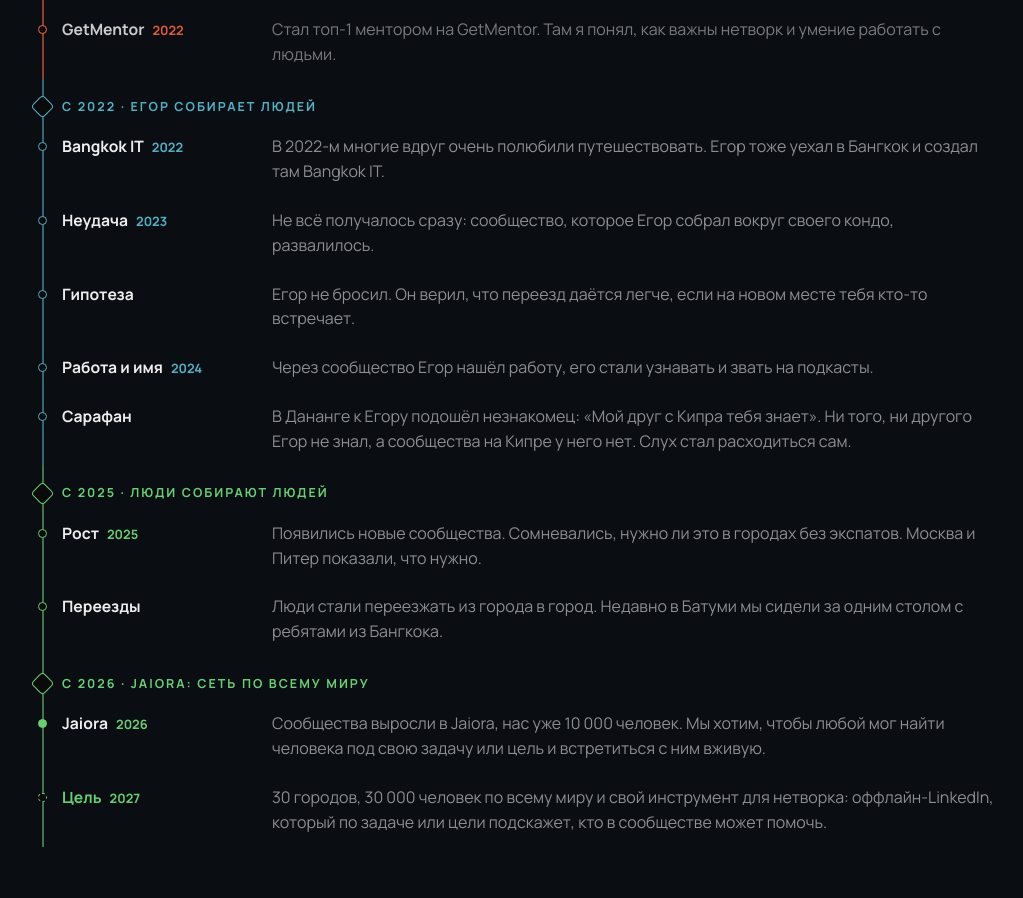
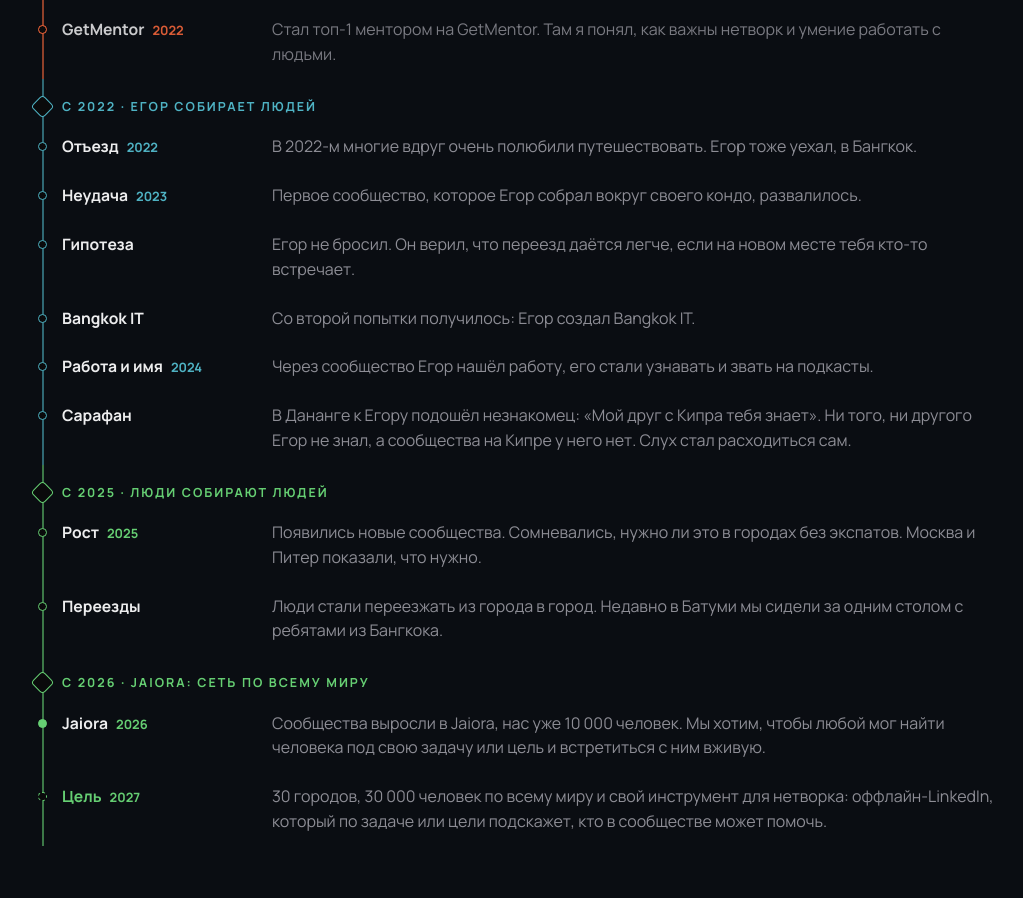
Before and after one commit to esurvanov/urvanov.com, a React (Vite) app: page /jaiora in a window 1280 px wide. Shown: the part 2060-2958 px from the top of the page, without its empty margins (122-1145 px from the left). Built offline with nearby package versions, Linux system fonts and the light colour scheme.

Commit message:
Jaiora: 2022 — отъезд, Bangkok IT после неудачи
Co-Authored-By: Claude Opus 5.5 <noreply@anthropic.com>

```diff
--- a/src/components/JaioraView.tsx
+++ b/src/components/JaioraView.tsx
@@ -17,19 +17,23 @@ const STORY: { title: string; year?: string; text: string; pre?: boolean; phase?
     text: 'Стал топ-1 ментором на GetMentor. Там я понял, как важны нетворк и умение работать с людьми.',
   },
   {
-    title: 'Bangkok IT',
+    title: 'Отъезд',
     year: '2022',
     phase: 'С 2022 · Егор собирает людей',
-    text: 'В 2022-м многие вдруг очень полюбили путешествовать. Егор тоже уехал в Бангкок и создал там Bangkok IT.',
+    text: 'В 2022-м многие вдруг очень полюбили путешествовать. Егор тоже уехал, в Бангкок.',
   },
   {
     title: 'Неудача',
     year: '2023',
-    text: 'Не всё получалось сразу: сообщество, которое Егор собрал вокруг своего кондо, развалилось.',
+    text: 'Первое сообщество, которое Егор собрал вокруг своего кондо, развалилось.',
   },
   {
     title: 'Гипотеза',
     text: 'Егор не бросил. Он верил, что переезд даётся легче, если на новом месте тебя кто-то встречает.',
+  },
+  {
+    title: 'Bangkok IT',
+    text: 'Со второй попытки получилось: Егор создал Bangkok IT.',
   },
   { title: 'Работа и имя', year: '2024', text: 'Через сообщество Егор нашёл работу, его стали узнавать и звать на подкасты.' },
   {
```
